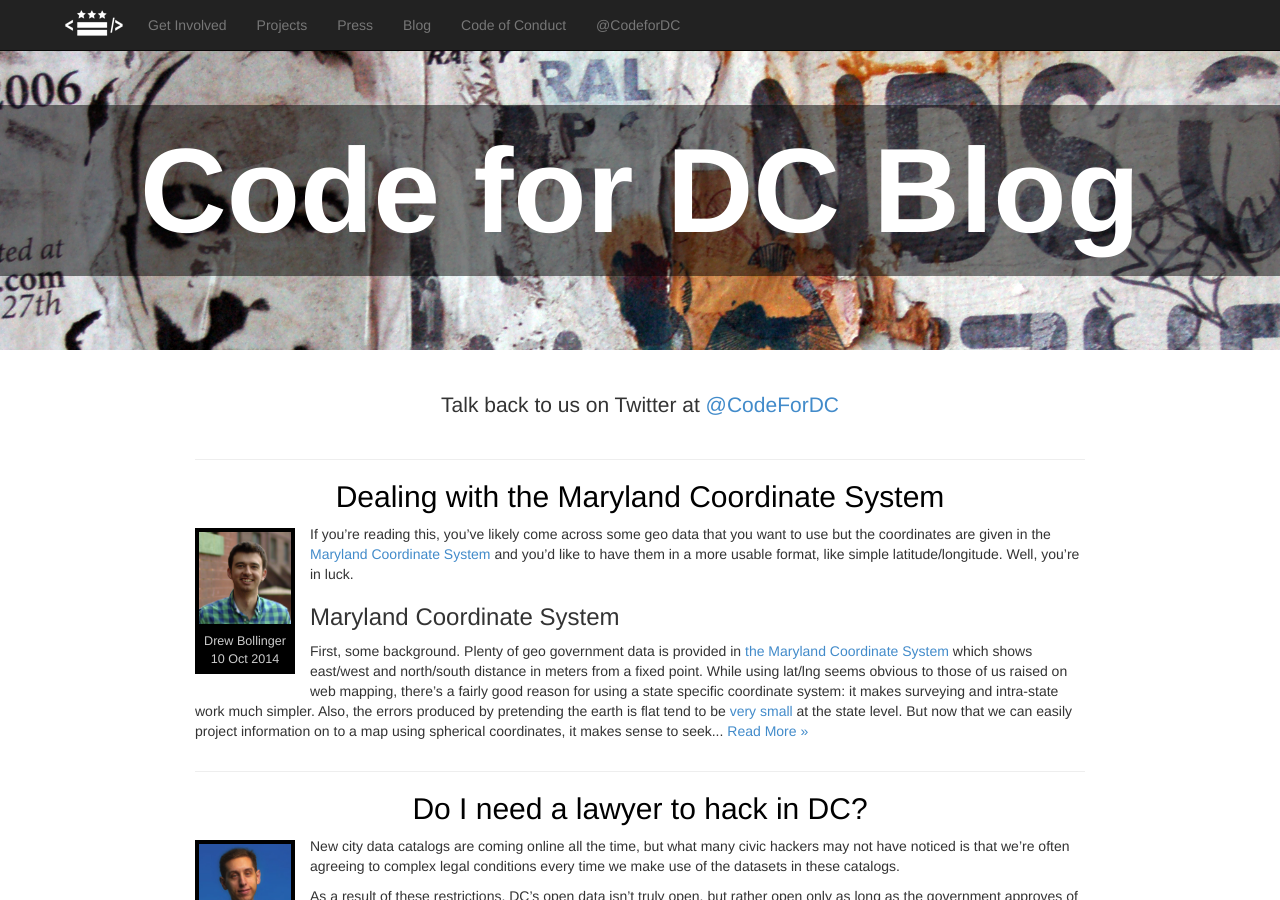
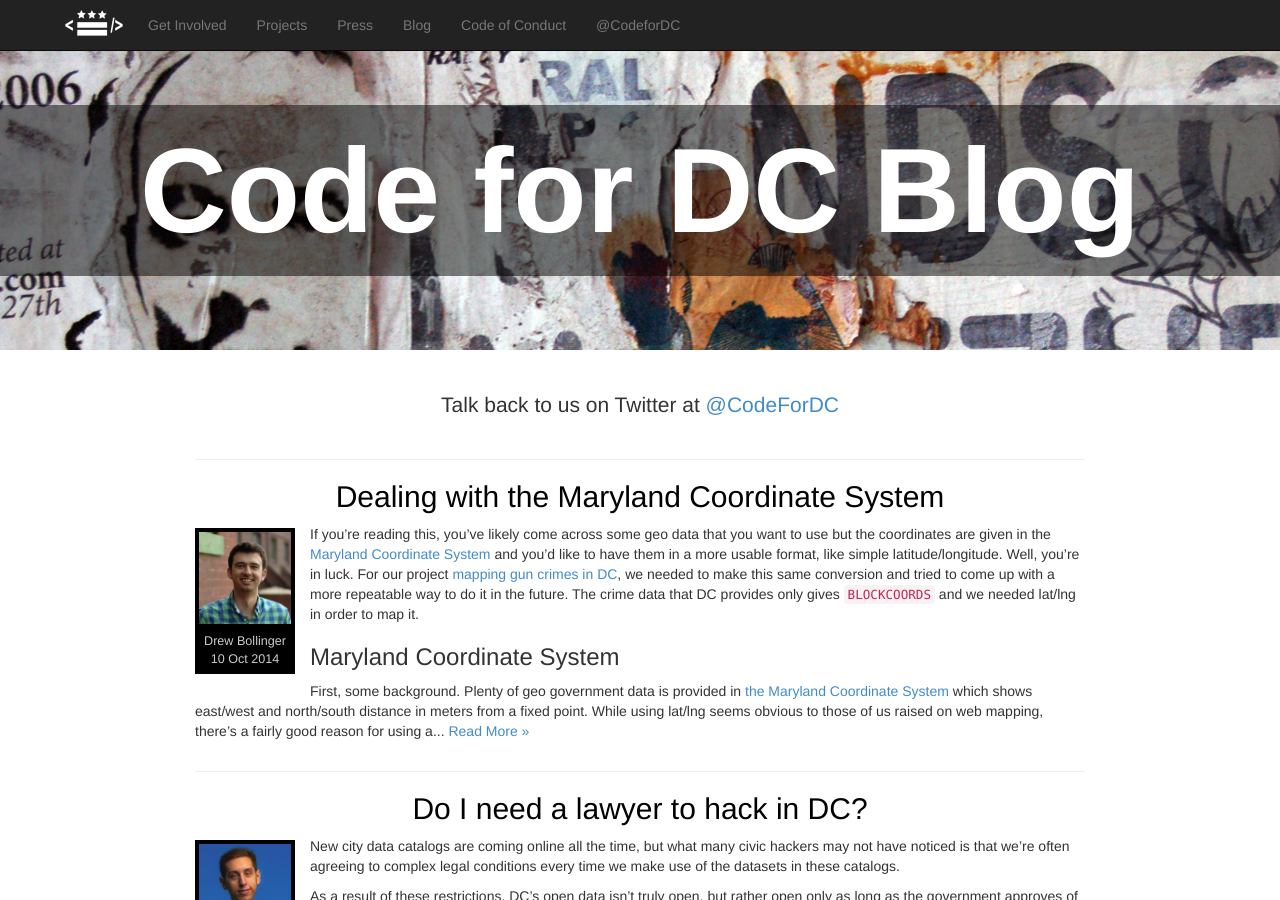
Before and after one commit to civictechdc/codefordc.github.com, a Jekyll site: the page built from blog/index.html, in a window 1280 px wide and 900 px high. Built offline with Jekyll 4.4.1, drawn with Linux system fonts in a browser that asks for light colours; nearby versions of some CDN libraries; Markdown is read by kramdown in place of the engine named in the settings; some of the changed lines change nothing that is shown.

Commit message:
update post according to code changes and text suggestions from stvnrlly

```diff
--- a/blog/_posts/2014-10-10-converting-from-md-coordinates.md
+++ b/blog/_posts/2014-10-10-converting-from-md-coordinates.md
@@ -9,7 +9,7 @@
 ---
 
 
-If you're reading this, you've likely come across some geo data that you want to use but the coordinates are given in the [Maryland Coordinate System](http://www.mgs.md.gov/geology/maryland_coordinate_system.html) and you'd like to have them in a more usable format, like simple latitude/longitude. Well, you're in luck.
+If you're reading this, you've likely come across some geo data that you want to use but the coordinates are given in the [Maryland Coordinate System](http://www.mgs.md.gov/geology/maryland_coordinate_system.html) and you'd like to have them in a more usable format, like simple latitude/longitude. Well, you're in luck. For our project [mapping gun crimes in DC](https://github.com/cmgiven/dc-handguns), we needed to make this same conversion and tried to come up with a more repeatable way to do it in the future. The crime data that DC provides only gives `BLOCKCOORDS` and we needed lat/lng in order to map it.
 
 ### Maryland Coordinate System
 
@@ -26,28 +26,24 @@
 
 ### Python
 
-You'll need three different python modules for this:
+You'll need two different python modules for this:
 
-    import urllib
-    import urllib2
+    import requests
     from bs4 import BeautifulSoup
 
 The response will be in XML (not ideal), so we will use [BeautifulSoup](http://www.crummy.com/software/BeautifulSoup/) to convert to a more useable format. Normally I'd use [lxml](http://lxml.de/) for this because it is fast. However lxml is less accepting of badly formatted XML. As our responses will be small and maybe a little messy, Beautiful Soup is a safer choice.
 
-We use urllib and urllib2 to set up the requests. Here's an annotated mock script:
+We use `requests` to set up the requests. Here's an annotated mock script:
 
     data = []
     url = "http://citizenatlas.dc.gov/usng/getusng.asmx/MD_SPCStoLL"
 
     for d in raw_data:
     try:
-        value = d[7] + ',' + d[8]            # these are the block coordinates from my raw data
+        value = d[7] + ',' + d[8]            # these are the block coordinates from the raw data
         params = {'SPCSXYSTR': value}        # we need to send a key-value pair with this key name and our coordinates as the value
-        en_params = urllib.urlencode(params) # encode our paramater
-        req = urllib2.Request(url,en_params) # make the request
-        response = urllib2.urlopen(req)      # save the response
-        the_page = response.read()           # read the response
-        soup = BeautifulSoup(the_page)       # construct a BeautifulSoup object out of the XML response
+        r = requests.post(url,data=params)   # make a post request with our data
+        soup = BeautifulSoup(r.text)         # construct a BeautifulSoup object out of the XML response
         cs = soup.find('convstr')            # the lat/lng coordinates are given inside this tag
         row = []
         row.append(cs.text.split(',')[0])    # append the lat to our output row
@@ -61,4 +57,4 @@
 
 The full code for our project is located [here](https://github.com/cmgiven/dc-handguns/blob/master/data/blockcoord_convert.py)
 
-Thanks to [Chris Given](https://github.com/cmgiven), [Tobias Shapinsky](https://github.com/TShapinsky), and [Tim Abdella](https://twitter.com/tabdella) for their help with this project.
+Thanks to [Chris Given](https://github.com/cmgiven), [Tobias Shapinsky](https://github.com/TShapinsky), [Steven Reilly](https://github.com/stvnrlly) and [Tim Abdella](https://twitter.com/tabdella) for their help with this project and post.
```
